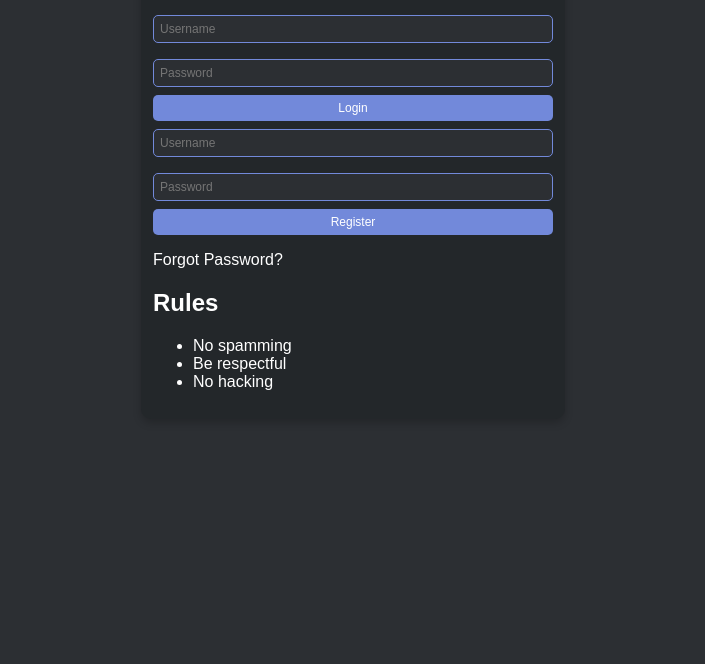
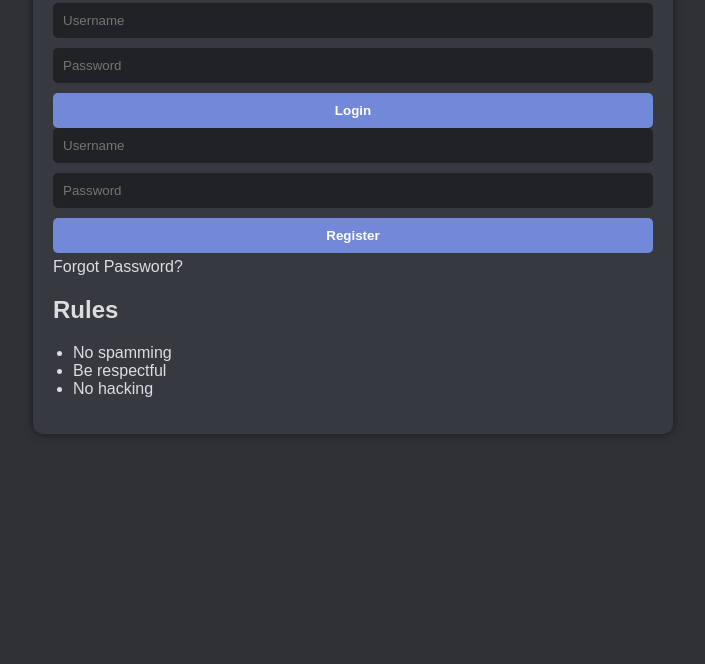
Before and after one commit to GUY-cpu-sketch/chat, a website: page public/index.html in a window 1280 px wide. Shown: the part 136-800 px from the top of the page, without its empty margins (287-992 px from the left). Drawn offline with Linux system fonts and the light colour scheme.

Commit message:
Update style.css

```diff
--- a/public/style.css
+++ b/public/style.css
@@ -1,40 +1,44 @@
 body {
     margin: 0;
-    font-family: Arial, sans-serif;
-    background-color: #2c2f33;
-    color: #ffffff;
+    font-family: Arial, Helvetica, sans-serif;
+    background-color: #2f3136;
+    color: #ddd;
+}
+
+h1 {
+    text-align: center;
+    margin-bottom: 20px;
 }
 
 .container, .chatContainer, .adminContainer {
-    max-width: 400px;
-    margin: 50px auto;
-    padding: 12px;
-    background-color: #23272a;
+    width: 90%;
+    max-width: 600px;
+    margin: 40px auto;
+    padding: 20px;
+    background-color: #36393f;
     border-radius: 10px;
-    box-shadow: 0 4px 8px rgba(0,0,0,0.2);
+    box-shadow: 0 0 10px rgba(0,0,0,0.5);
 }
 
-input[type=text], input[type=password] {
-    width: 100%;
-    padding: 6px;
-    margin: 8px 0;
-    box-sizing: border-box;
-    border: 1px solid #7289da;
+input[type="text"], input[type="password"] {
+    width: calc(100% - 20px);
+    padding: 10px;
+    margin-bottom: 10px;
     border-radius: 5px;
-    background-color: #2c2f33;
-    color: #ffffff;
-    font-size: 12px;
+    border: none;
+    background-color: #202225;
+    color: #ddd;
 }
 
 button {
     width: 100%;
-    padding: 6px;
+    padding: 10px;
+    border: none;
+    border-radius: 5px;
     background-color: #7289da;
     color: white;
-    border: none;
-    border-radius: 5px;
     cursor: pointer;
-    font-size: 12px;
+    font-weight: bold;
 }
 
 button:hover {
@@ -44,12 +48,20 @@ button:hover {
 #chatBox {
     height: 300px;
     overflow-y: auto;
-    margin-bottom: 8px;
-    padding: 6px;
-    background-color: #2c2f33;
+    padding: 10px;
+    background-color: #202225;
     border-radius: 5px;
+    margin-bottom: 10px;
 }
 
-#onlineUsers, #userActions, #chatLogs {
-    margin-bottom: 8px;
+#onlineUsers {
+    margin-bottom: 10px;
 }
+
+p {
+    margin: 5px 0;
+}
+
+#rules ul {
+    padding-left: 20px;
+}
```
